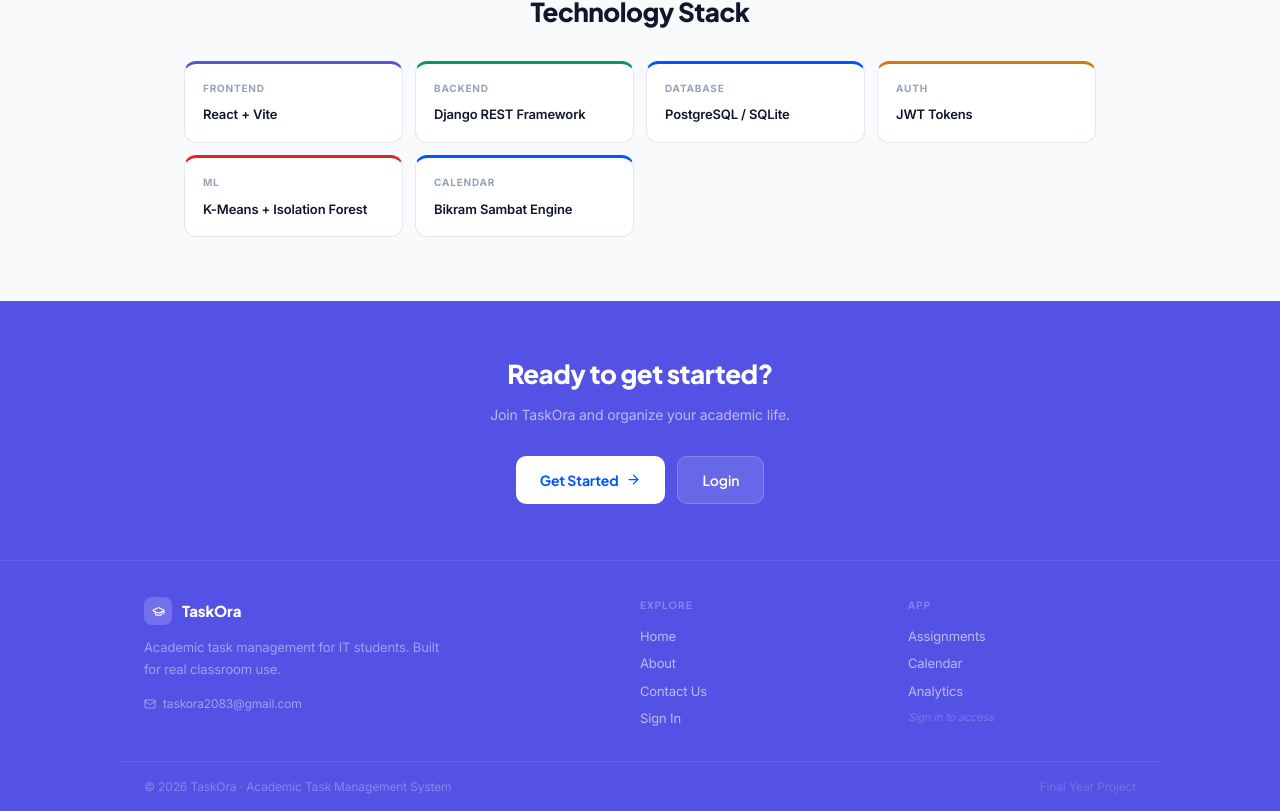
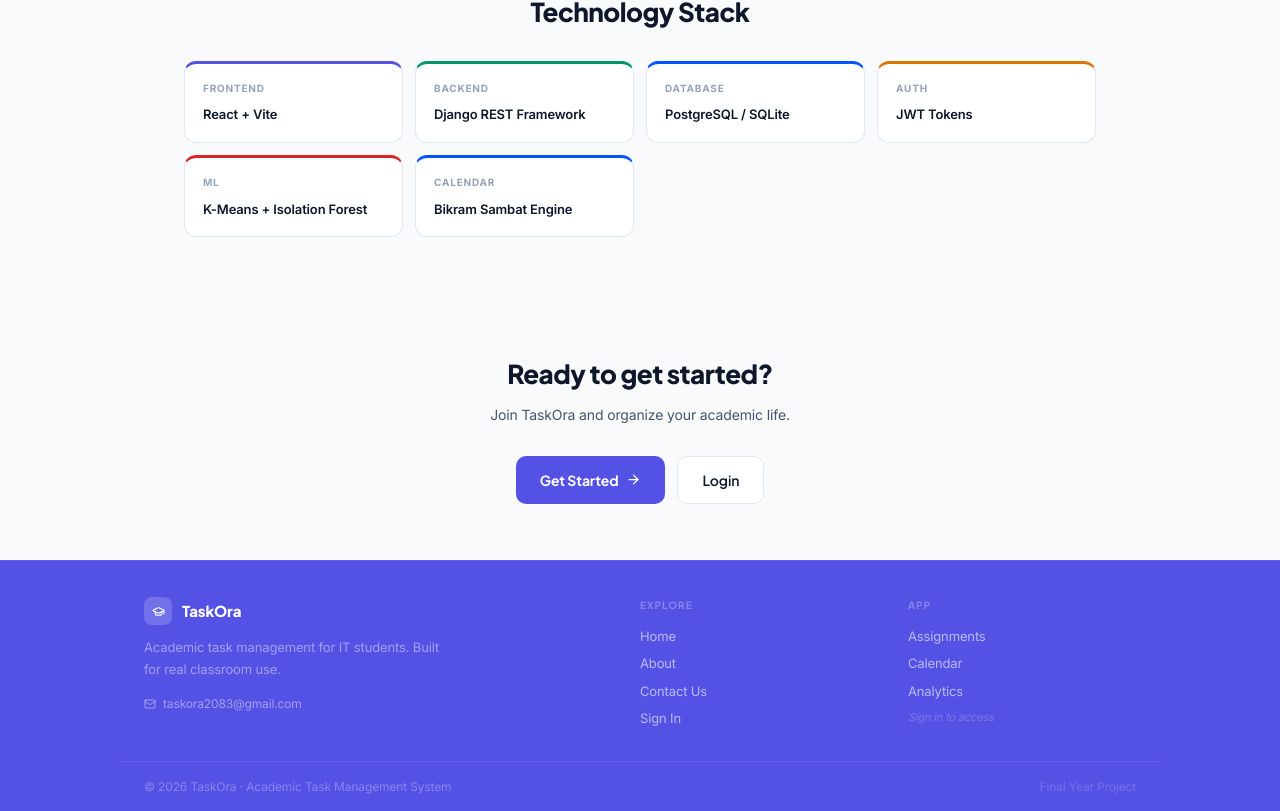
Before and after one commit to Purnika0/TaskOra, a React (Vite) app in the folder frontend/: page /about in a window 1280 px wide. Shown: the part 1525-2336 px from the top of the page. Built offline with nearby package versions, Linux system fonts and the light colour scheme; no server answers.

Commit message:
Updated spacing and footer

```diff
--- a/frontend/src/components/layout/Sidebar.jsx
+++ b/frontend/src/components/layout/Sidebar.jsx
@@ -26,7 +26,7 @@ const NAV = {
         { to: '/app/assignments',    icon: <ClipboardList size={15}/>,   label: 'Assignments'  },
         { to: '/app/calendar',       icon: <CalendarDays size={15}/>,    label: 'Calendar'     },
         { to: '/app/recommendations',icon: <BarChart3 size={15}/>,       label: 'Recommendations' },
-        { to: '/app/settings',       icon: <UserCircle size={15}/>,      label: 'Profile'      },
+        { to: '/app/settings',       icon: <Settings size={15}/>,        label: 'Settings'        },
     ],
 }
 
--- a/frontend/src/pages/auth/AuthPage.jsx
+++ b/frontend/src/pages/auth/AuthPage.jsx
@@ -1,7 +1,10 @@
-    // src/pages/auth/AuthPage.jsx
+// src/pages/auth/AuthPage.jsx
     // CHANGE: Teacher signup removed. Only Students can self-register.
     // Teacher login tab remains — teachers log in with admin-provided credentials.
     // The signup view now only shows the Student form (no role selector).
+    // CHANGE: AuthPage now also honors a ?view=signup / ?view=login URL param,
+    // so links from other pages (About, Landing, etc.) can open directly to
+    // the right form instead of always landing on Login.
 
     import React, { useState, useRef, useEffect } from 'react'
     import { useSearchParams, Link } from 'react-router-dom'
@@ -84,8 +87,15 @@
     const { login }      = useAuth()
     const [searchParams] = useSearchParams()
     const urlToken       = searchParams.get('token') || ''
+    const urlView        = searchParams.get('view') || ''
 
-    const [view,       setView]       = useState(() => initialView || (urlToken ? 'reset' : 'login'))
+    const [view,       setView]       = useState(() => {
+        if (initialView) return initialView
+        if (urlToken) return 'reset'
+        if (urlView === 'signup') return 'signup'
+        if (urlView === 'login') return 'login'
+        return 'login'
+    })
     // Login role tab: student or teacher (teachers log in but cannot sign up)
     const [loginRole,  setLoginRole]  = useState('student')
     const [submitting, setSubmitting] = useState(false)
--- a/frontend/src/pages/portal/AboutPage.jsx
+++ b/frontend/src/pages/portal/AboutPage.jsx
@@ -17,10 +17,10 @@ function PubNav() {
                 <span style={{ fontFamily:'var(--font-display)', fontWeight:800, fontSize:16, color:'#0F172A' }}>TaskOra</span>
             </Link>
             <div style={{ display:'flex', gap:8 }}>
-                <Link to="/auth" style={{ padding:'8px 16px', fontSize:13, fontWeight:600, color:'#475569', textDecoration:'none', borderRadius:8, background:'transparent' }}>
+                <Link to="/auth?view=login" style={{ padding:'8px 16px', fontSize:13, fontWeight:600, color:'#475569', textDecoration:'none', borderRadius:8, background:'transparent' }}>
                     Login
                 </Link>
-                <Link to="/auth" style={{ padding:'8px 16px', fontSize:13, fontWeight:600, color:'#fff', textDecoration:'none', borderRadius:8, background:'var(--color-primary)' }}>
+                <Link to="/auth?view=signup" style={{ padding:'8px 16px', fontSize:13, fontWeight:600, color:'#fff', textDecoration:'none', borderRadius:8, background:'var(--color-primary)' }}>
                     Get Started
                 </Link>
             </div>
@@ -53,10 +53,10 @@ export default function AboutPage() {
                         TaskOra is a final-year IT project designed to solve real academic management problems for students and teachers.
                     </p>
                     <div style={{ display:'flex', gap:12, justifyContent:'center', flexWrap:'wrap' }}>
-                        <Link to="/auth" style={{ display:'inline-flex', alignItems:'center', gap:8, background:'#fff', color:'#0055FF', fontFamily:'var(--font-display)', fontWeight:700, fontSize:14, padding:'12px 24px', borderRadius:10, textDecoration:'none' }}>
+                        <Link to="/auth?view=signup" style={{ display:'inline-flex', alignItems:'center', gap:8, background:'#fff', color:'#0055FF', fontFamily:'var(--font-display)', fontWeight:700, fontSize:14, padding:'12px 24px', borderRadius:10, textDecoration:'none' }}>
                             Get Started <ArrowRight size={15}/>
                         </Link>
-                        <Link to="/auth" style={{ display:'inline-flex', alignItems:'center', gap:8, background:'rgba(255,255,255,0.12)', color:'#fff', fontFamily:'var(--font-display)', fontWeight:600, fontSize:14, padding:'12px 24px', borderRadius:10, textDecoration:'none', border:'1px solid rgba(255,255,255,0.20)' }}>
+                        <Link to="/auth?view=login" style={{ display:'inline-flex', alignItems:'center', gap:8, background:'rgba(255,255,255,0.12)', color:'#fff', fontFamily:'var(--font-display)', fontWeight:600, fontSize:14, padding:'12px 24px', borderRadius:10, textDecoration:'none', border:'1px solid rgba(255,255,255,0.20)' }}>
                             Login
                         </Link>
                     </div>
@@ -124,16 +124,16 @@ export default function AboutPage() {
             </section>
 
             {/* CTA */}
-            <section style={{ background:'var(--color-primary)', padding:'56px 24px', textAlign:'center' }}>
-                <h2 style={{ fontFamily:'var(--font-display)', fontWeight:800, fontSize:26, color:'#fff', letterSpacing:'-0.02em', margin:'0 0 12px' }}>
+            <section style={{ background:'var(--color-cream)', padding:'56px 24px', textAlign:'center' }}>
+                <h2 style={{ fontFamily:'var(--font-display)', fontWeight:800, fontSize:26, color:'#0F172A', letterSpacing:'-0.02em', margin:'0 0 12px' }}>
                     Ready to get started?
                 </h2>
-                <p style={{ fontSize:14, color:'rgba(255,255,255,0.60)', margin:'0 0 28px' }}>Join TaskOra and organize your academic life.</p>
+                <p style={{ fontSize:14, color:'#475569', margin:'0 0 28px' }}>Join TaskOra and organize your academic life.</p>
                 <div style={{ display:'flex', gap:12, justifyContent:'center', flexWrap:'wrap' }}>
-                    <Link to="/auth" style={{ display:'inline-flex', alignItems:'center', gap:8, background:'#fff', color:'#0055FF', fontFamily:'var(--font-display)', fontWeight:700, fontSize:14, padding:'12px 24px', borderRadius:10, textDecoration:'none' }}>
+                    <Link to="/auth?view=signup" style={{ display:'inline-flex', alignItems:'center', gap:8, background:'var(--color-primary)', color:'#fff', fontFamily:'var(--font-display)', fontWeight:700, fontSize:14, padding:'12px 24px', borderRadius:10, textDecoration:'none' }}>
                         Get Started <ArrowRight size={15}/>
                     </Link>
-                    <Link to="/auth" style={{ display:'inline-flex', alignItems:'center', gap:8, background:'rgba(255,255,255,0.12)', color:'#fff', fontFamily:'var(--font-display)', fontWeight:600, fontSize:14, padding:'12px 24px', borderRadius:10, textDecoration:'none', border:'1px solid rgba(255,255,255,0.20)' }}>
+                    <Link to="/auth?view=login" style={{ display:'inline-flex', alignItems:'center', gap:8, background:'#fff', color:'#0F172A', fontFamily:'var(--font-display)', fontWeight:600, fontSize:14, padding:'12px 24px', borderRadius:10, textDecoration:'none', border:'1px solid #E2E8F0' }}>
                         Login
                     </Link>
                 </div>
--- a/frontend/src/routes/DashboardShell.jsx
+++ b/frontend/src/routes/DashboardShell.jsx
@@ -9,9 +9,9 @@
 // This means the <Outlet /> here will ONLY ever render whatever component
 // AppRoutes assigned — it cannot accidentally render the wrong dashboard.
 //
-    // FIX NOTE: No functional changes were needed in this file.  The routing
-    // collision was caused by AppRoutes.jsx and ProtectedRoute.jsx, not here.
-    // The shell is intentionally role-agnostic — it trusts the route tree.
+// FIX: SiteFooter now sits alongside a flex:1 content-inner wrapper so it
+// sticks to the bottom of the viewport on short pages and flows naturally
+// after long pages. No role logic changed.
 
 import React, { useState } from 'react'
 import { Outlet, useNavigate } from 'react-router-dom'
@@ -94,9 +94,13 @@
                     </div>
                 </header>
 
-            {/* Main content — <Outlet /> renders whatever AppRoutes assigned for this URL */}
+                {/* Main content — <Outlet /> renders whatever AppRoutes assigned for this URL.
+                    content-inner is the flex:1 wrapper that pushes SiteFooter to the bottom
+                    on short pages, and lets it flow naturally after long pages. */}
                 <main className="content">
+                    <div className="content-inner">
                         <Outlet/>
+                    </div>
                     <SiteFooter/>
                 </main>
             </div>
--- a/frontend/src/styles/dashboard.css
+++ b/frontend/src/styles/dashboard.css
@@ -29,9 +29,15 @@ APP SHELL
 }
 .content {
     flex: 1;
+    background: var(--color-bg);
+    display: flex;
+    flex-direction: column;
+    overflow-y: auto;
+    min-height: 0;
+}
+.content-inner {
+    flex: 1 0 auto;
     padding: var(--content-padding);
-    overflow-y: auto;
-    background: var(--color-bg);
 }
 
 /* ── Topbar — white, light border ── */
```
Also changed, not shown: frontend/src/pages/portal/LandingPage.jsx (+14 -7 lines). Lines whose indentation alone changed are shown as unchanged.
